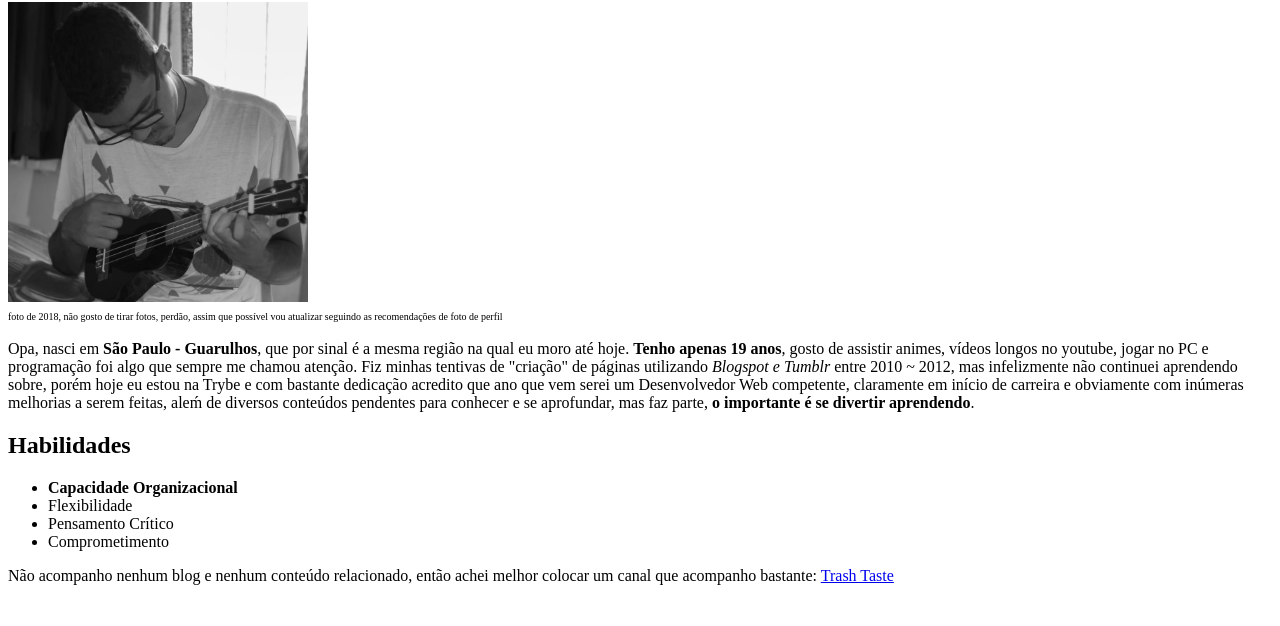
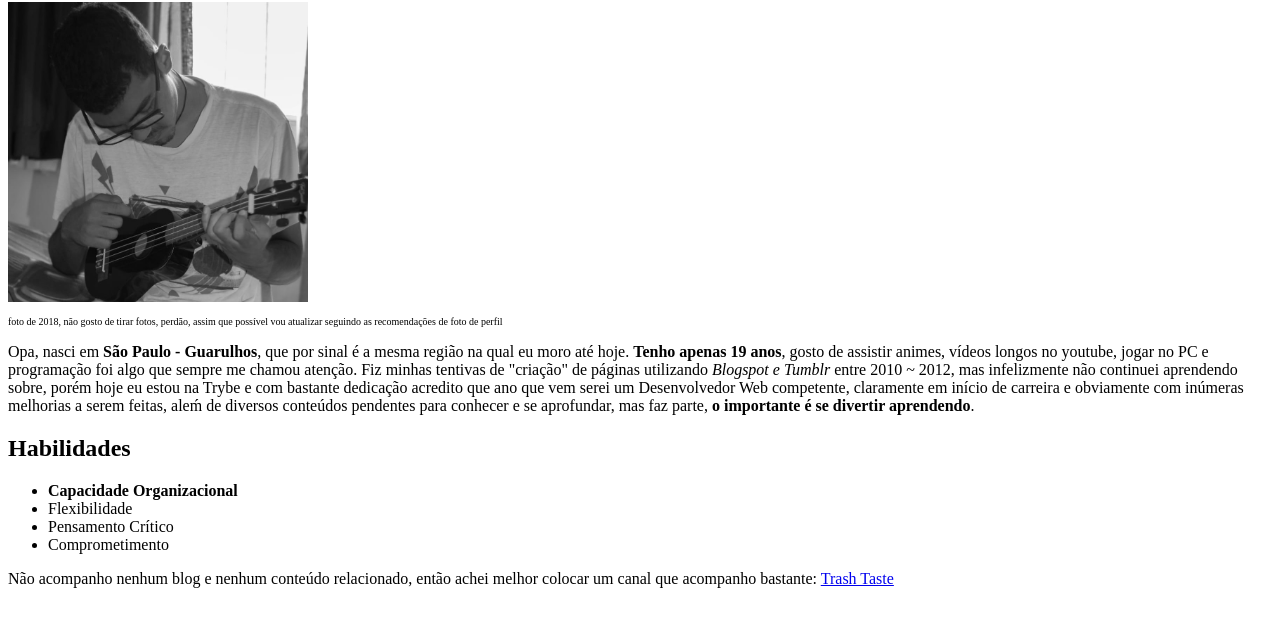
Before and after one commit to brunokye/brunokye.github.io, a plain HTML site: page index.html in a window 1280 px wide. Shown: the part 104-730 px from the top of the page. Drawn offline with Linux system fonts and the light colour scheme.

Commit message:
alteracao no index.html

```diff
--- a/index.html
+++ b/index.html
@@ -11,8 +11,7 @@
 
     <h1 id="name">Bruno Ferreira Cavalcanti</h1>
     <img src="images/bruno-ferreira.jpg" alt="Foto de Bruno Ferreira" width="300px" id="pfp">
-    <br>
-    <font size="1">foto de 2018, não gosto de tirar fotos, perdão, assim que possível vou atualizar seguindo as recomendações de foto de perfil</font>
+    <p style="font-size:10px;">foto de 2018, não gosto de tirar fotos, perdão, assim que possível vou atualizar seguindo as recomendações de foto de perfil</p>
     <p>Opa, nasci em <strong>São Paulo - Guarulhos</strong>, que por sinal é a mesma região na qual eu moro até hoje. <strong>Tenho apenas 19 anos</strong>, gosto de assistir animes, vídeos longos no youtube, jogar no PC e programação foi algo que sempre me chamou atenção. Fiz minhas tentivas de "criação" de páginas utilizando <em>Blogspot e Tumblr</em> entre 2010 ~ 2012, mas infelizmente não continuei aprendendo sobre, porém hoje eu estou na Trybe e com bastante dedicação acredito que ano que vem serei um Desenvolvedor Web competente, claramente em início de carreira e obviamente com inúmeras melhorias a serem feitas, aleḿ de diversos conteúdos pendentes para conhecer e se aprofundar, mas faz parte, <strong>o importante é se divertir aprendendo</strong>.</p>
 
     <h2 id="skills">Habilidades</h2>
```
